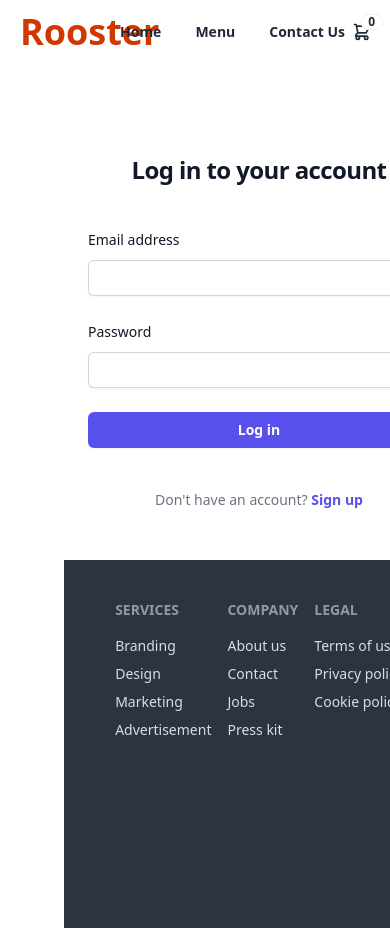
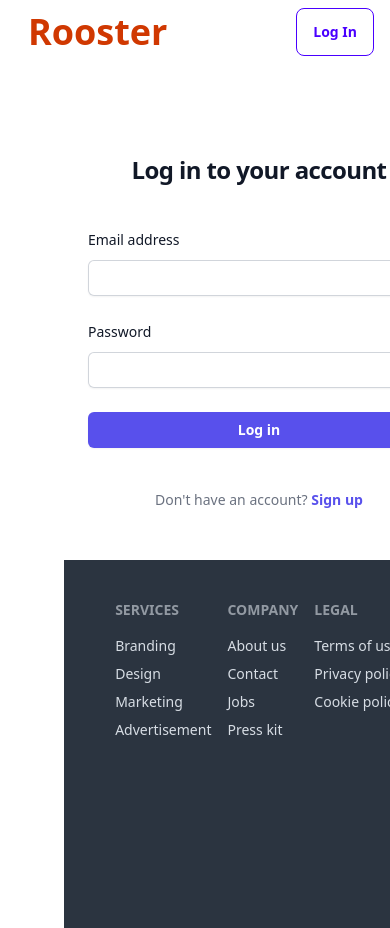
Before and after one commit to Shakawat-hossainn/mern-Restaurant, a React (Vite) app in the folder Frontend/: page /login in a window 390 px wide. Shown: the top 928 px of the page. Built offline with nearby package versions, Linux system fonts and the light colour scheme.

Commit message:
Changed navbar and css styling

```diff
--- a/Frontend/src/componenets/Navbar.jsx
+++ b/Frontend/src/componenets/Navbar.jsx
@@ -4,7 +4,7 @@ import { useSelector, useDispatch } from 'react-redux';
 import { signoutSuccess } from '../features/User/userSlice';
 
 const Navbar = () => {
-  const { cartItems } = useSelector((store) => store.cart);
+  const { cartItems, total } = useSelector((store) => store.cart);
   const navigate = useNavigate();
   const dispatch = useDispatch();
   const { currentUser } = useSelector((store) => store.user);
@@ -36,19 +36,21 @@ const Navbar = () => {
   };
 
   return (
-    <div className="navbar bg-base-100 pr-[12rem] md:pr-0 overflow-hidden">
+    <div className="navbar bg-base-100 px-4 md:px-6 lg:px-8">
       <div className="navbar-start">
         <Link to='/'>
           <p className='text-orange-600 text-4xl font-bold pl-3'>Rooster</p>
         </Link>
       </div>
-      <div className="navbar-center">
+      <div className="navbar-center hidden md:flex">
         <Link className="btn btn-ghost md:text-xl" to="/">Home</Link>
         <Link className="btn btn-ghost md:text-xl" to="/menu">Menu</Link>
         <Link className="btn btn-ghost md:text-xl" to="/contact">Contact Us</Link>
       </div>
-      <div className="navbar-end">
-        <div className="dropdown dropdown-end pr-3" onClick={() => navigate('/cart')}>
+      <div className="navbar-end flex items-center">
+        {currentUser && (
+          <>
+            <div className="dropdown dropdown-end pr-3">
               <div tabIndex={0} role="button" className="btn btn-ghost btn-circle">
                 <div className="indicator">
                   <svg xmlns="http://www.w3.org/2000/svg" className="h-5 w-5" fill="none" viewBox="0 0 24 24" stroke="currentColor">
@@ -60,18 +62,18 @@ const Navbar = () => {
               <div tabIndex={0} className="mt-3 z-[1] card card-compact dropdown-content w-52 bg-base-100 shadow">
                 <div className="card-body">
                   <span className="font-bold text-lg">{totalCartItems} Items</span>
-              <span className="text-info">Subtotal: $999</span>
+                  <span className="text-info">{total}$</span>
                   <div className="card-actions">
-                <button className="btn btn-primary btn-block">View cart</button>
+                    <button className="btn btn-primary btn-block" onClick={() => navigate('/cart')}>View cart</button>
                   </div>
                 </div>
               </div>
             </div>
 
-        {currentUser && (
             <button onClick={handleLogout} className="btn btn-outline btn-primary mr-2">
               Sign Out
             </button>
+          </>
         )}
 
         {!currentUser && (
--- a/Frontend/src/index.css
+++ b/Frontend/src/index.css
@@ -15,7 +15,7 @@
 @media screen and (max-width: 613px){
     .card-style{
         position: relative;
-        left: 4rem;
+        left: 3rem;
 
 
     }
```
Lines whose indentation alone changed are shown as unchanged.
